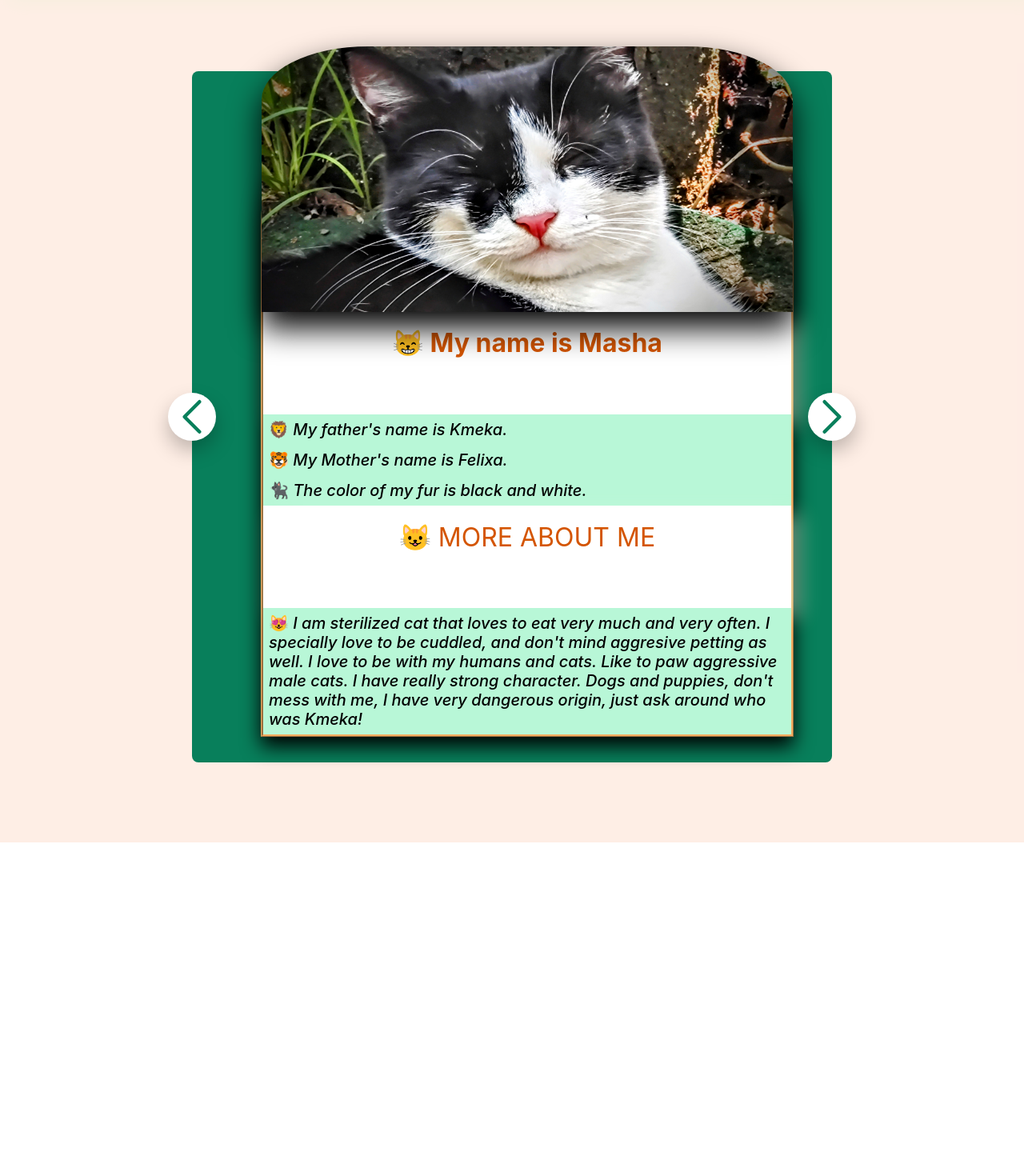
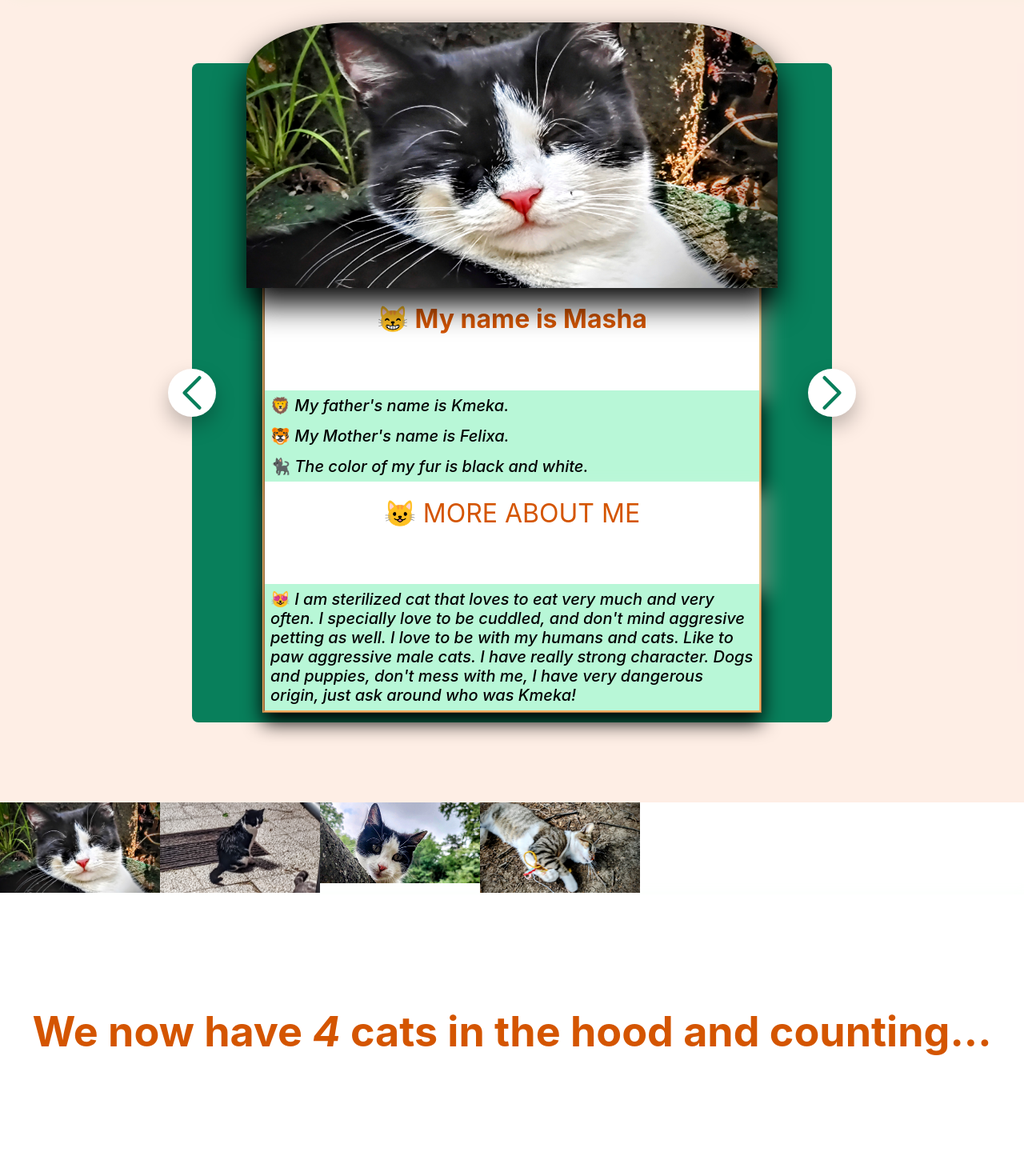
Before and after one commit to SenseiZarkoDukic/cats-from-the-hood, a React (Create React App) app: page / in a window 1280 px wide. Shown: the part 1700-3170 px from the top of the page at 80% size. Built offline with nearby package versions, Linux system fonts and the light colour scheme.

Commit message:
added new components ListOfCats with cats images and AddNewCat, functionalities and styling to them.

```diff
--- a/src/App.js
+++ b/src/App.js
@@ -9,6 +9,7 @@ const cats = [
     description:
       "I am sterilized cat that loves to eat very much and very often. I specially love to be cuddled, and don't mind aggresive petting as well. I love to be with my humans and cats. Like to paw aggressive male cats. I have really strong character. Dogs and puppies, don't mess with me, I have very dangerous origin, just ask around who was Kmeka!",
     image: "./Images/",
+    imageID: crypto.randomUUID(),
     id: "001",
   },
   {
@@ -19,6 +20,7 @@ const cats = [
     description:
       "I am castrated male. Truly big cat! Love to play a lot with cats and humans and to be cuddled. I have amazing friendly character. Sofia is taking the most care of me",
     image: "./Images/",
+    imageID: crypto.randomUUID(),
     id: "002",
   },
   {
@@ -29,6 +31,7 @@ const cats = [
     description:
       "I am a very young girl. I am one of the most joyfull cats in the hood. I love everyone, cats, dogs, humans... One of my best friends if American Pit Bull Terrier Frida. I am pretty small for my age, and Maya and Zharko call mi Mini. Olja raised me but when I grew up a bit wend to look for my pack, and now I am under Maya and Zharko's guidance.",
     image: "./Images/",
+    imageID: crypto.randomUUID(),
     id: "003",
   },
   {
@@ -39,6 +42,7 @@ const cats = [
     description:
       "I was very aggresive to other cats until my humans castrated me. After that I am playfull instead. I was not from this hood, but came here and humans and cats somehow adopoted me. I like to be cuddled by humans, and I like to play with them very, very much! I am pretty strong and endlessly beautiful cat. I got my name from Maya for having special tail. ",
     image: "./Images/",
+    imageID: crypto.randomUUID(),
     id: "004",
   },
 ];
@@ -49,7 +53,6 @@ export default function App() {
       <Header />
       <AboutUs />
       <CatsList />
-      <AddNewCat />
     </div>
   );
 }
@@ -142,6 +145,7 @@ function CatsList() {
                 curr={curr}
                 onCurr={setCurr}
                 key={cat.id}
+                imageID={cat.imageID}
                 onPrev={prev}
                 onNext={next}
               />
@@ -151,14 +155,21 @@ function CatsList() {
           )
         )}
       </ul>
+
+      <ListOfCats />
+      <h2 className="cat-headline cats-number-h2">
+        We now have <span className="cats-number-bigger">{cats.length}</span>{" "}
+        cats in the hood and counting...
+      </h2>
     </div>
   );
 }
 
-function Cat({ cat, currCat, onCurrCat, onPrev, onNext }) {
+function Cat({ cat, currCat, onCurrCat, onPrev, onNext, imageID }) {
   return (
-    <li className="cat-li">
+    <li key={cat.id} className="cat-li">
       <img
+        key={imageID}
         className="cat-image"
         src={cat.image + cat.name + ".jpg"}
         alt={cat.name}
@@ -221,13 +232,30 @@ function Cat({ cat, currCat, onCurrCat, onPrev, onNext }) {
   );
 }
 
-function AddNewCat() {
+function ListOfCats() {
+  return (
+    <div className="ListOfCats">
+      {cats.map((cat) => (
+        <div>
+          <img
+            className="gallery-img"
+            src={cat.image + cat.name + ".jpg"}
+            alt={cat.name}
+            key={cat.id}
+          />
+        </div>
+      ))}
+    </div>
+  );
+}
+
+function AddNewCat({ name }) {
   return (
     <div className="AddNewCat">
       <h1 className="add-cat-headline">Add New Cat</h1>
       <form className="addNewCatForm">
-        <label>Enter cat's name</label>
-        <input type="text"></input>
+        <label className="form-cats-entry">Enter cat's name: </label>
+        <input type="text" value={name}></input>
       </form>
     </div>
   );
--- a/src/index.css
+++ b/src/index.css
@@ -57,7 +57,7 @@ article {
 
 .App {
   display: grid;
-  grid-template-rows: repeat(4, [col-start] 1fr [col-end]);
+  grid-template-rows: repeat(5, [col-start] 1fr [col-end]);
 }
 
 .App-header {
@@ -137,6 +137,7 @@ article {
 }
 .CatsList {
   height: 100vh;
+  grid-row: 3/5;
 }
 
 .CatsList-Headline {
@@ -146,7 +147,7 @@ article {
   font-size: 4.8rem;
   box-shadow: 12px 12px 24px rgba(219, 255, 222, 0.458);
   padding: 10px;
-  padding-top: 20px;
+  padding-top: 10px;
   text-align: center;
 }
 
@@ -157,17 +158,18 @@ article {
 
   align-items: center;
   gap: 50px;
-  padding: 0 10rem 0 10rem;
+  /* padding: 0 10rem 0 10rem; */
 }
 .carousel {
   width: 800px;
   margin: 100px auto;
   background-color: #087f5b;
-  padding: 32px 48px 32px 86px;
+  padding: 12px 48px 12px 48px;
   border-radius: 8px;
   display: flex;
+  flex-direction: row;
   align-items: center;
-  gap: 86px;
+  /* gap: 86px; */
   position: relative;
 }
 
@@ -181,10 +183,13 @@ article {
   flex-direction: column;
   /* background-color: #f4beb2; */
   height: 100vh;
+
   border: ridge #f3ad61;
   border-top-left-radius: 20%;
   border-top-right-radius: 20%;
   list-style: none;
+  margin-right: 4rem;
+  margin-left: 4rem;
 }
 /*
 .cat-image-div {
@@ -214,6 +219,16 @@ article {
   padding: 10px;
   padding-top: 20px;
   text-align: center;
+}
+
+.cats-number-h2 {
+  padding-top: 140px;
+  font-size: 5.2rem;
+}
+
+.cats-number-bigger {
+  font-style: bolder;
+  font-style: italic;
 }
 
 .text-about-cat {
@@ -256,12 +271,41 @@ article {
   stroke-width: 1.8;
 }
 
+.ListOfCats {
+  display: grid;
+
+  grid-template-columns: repeat(7, [col-start] 1fr [col-end]);
+  /* height: 100vh;
+  width: 100vw; */
+
+  align-self: center;
+  text-align: center;
+  justify-content: center;
+}
+
+.gallery-img {
+  width: 200px;
+}
+
 .AddNewCat {
+  display: grid;
+  grid-template-rows: repeat(5, [col-start] 1fr [col-end]);
+  gap: 50px;
+  align-items: center;
   height: 100vh;
-  justify-self: center;
-  grid-column: 5, -1;
-  grid-row: auto;
+  width: 100vw;
+  text-align: center;
+  background-color: rgba(118, 157, 28, 0.455);
+
+  align-self: center;
+  padding: 150px;
 }
 
 .add-cat-headline {
+  background-color: #087f5b;
+  color: #fff;
 }
+
+.addNewCatForm {
+  font-size: 1.8rem;
+}
```
